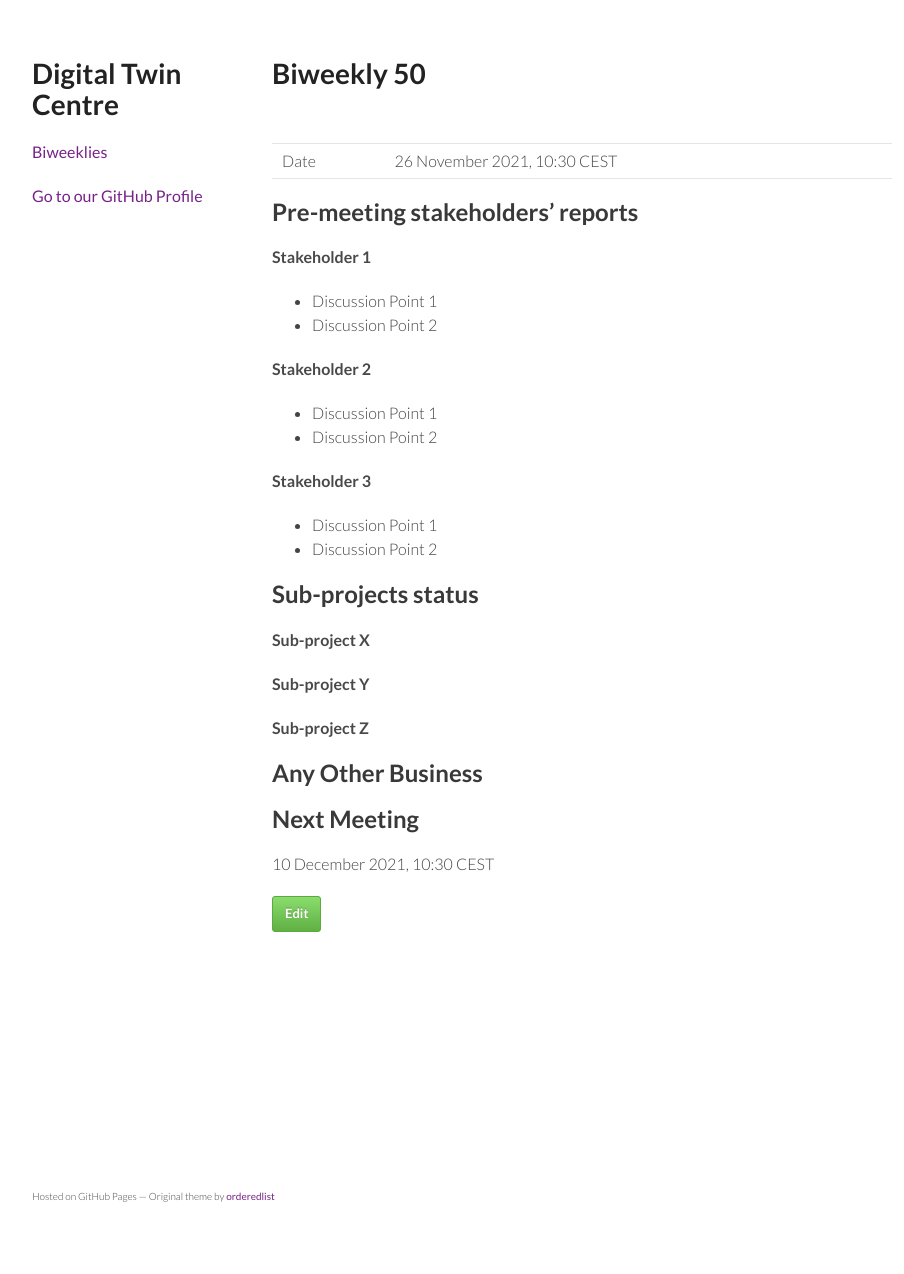
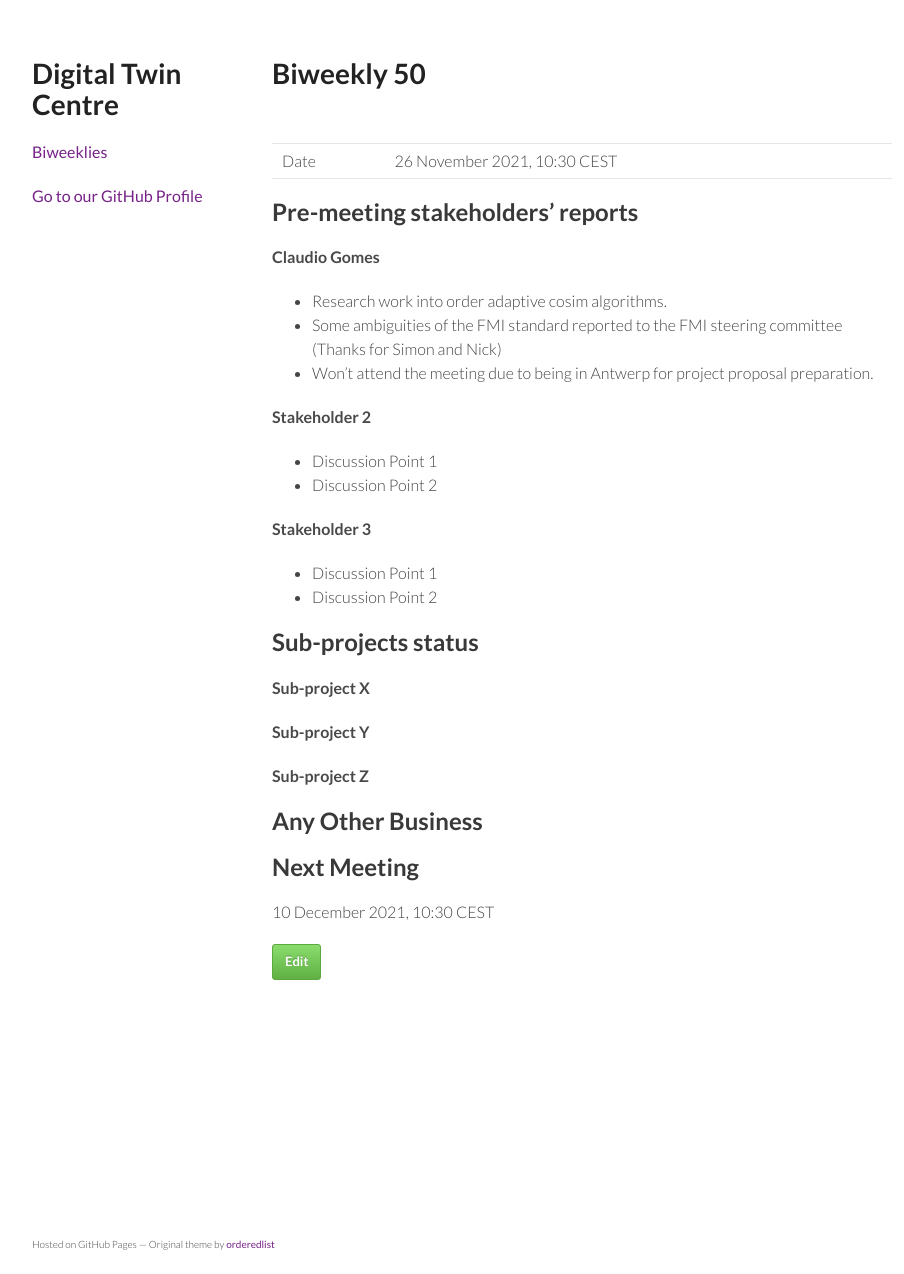
Before and after one commit to digitaltwincentre/digitaltwincentre.github.io, a Jekyll site: the page built from _biweeklies/Biweekly-50.md, in a window 1280 px wide. Shown: the whole page, without its empty margins (178-1082 px from the left). Built offline with Jekyll 4.4.1, drawn with Linux system fonts in a browser that asks for light colours; nearby versions of some CDN libraries; before the commit the page ends 1226 px from its top, so only the background shows below that.

Commit message:
Update Biweekly-50.md

```diff
--- a/_biweeklies/Biweekly-50.md
+++ b/_biweeklies/Biweekly-50.md
@@ -20,9 +20,10 @@ date: 26 November 2021, 1030 CEST
 
 <!-- Please keep in mind that the minutes are publicly available.-->
 
-#### Stakeholder 1
-* Discussion Point 1
-* Discussion Point 2
+#### Claudio Gomes
+* Research work into order adaptive cosim algorithms.
+* Some ambiguities of the FMI standard reported to the FMI steering committee (Thanks for Simon and Nick)
+* Won't attend the meeting due to being in Antwerp for project proposal preparation.
 
 #### Stakeholder 2
 * Discussion Point 1
```
